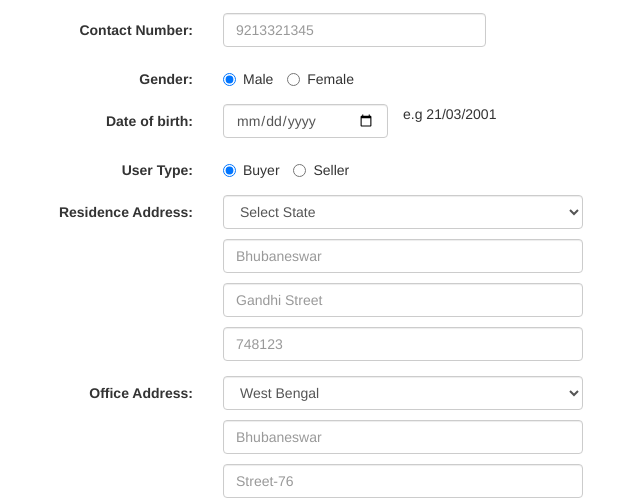
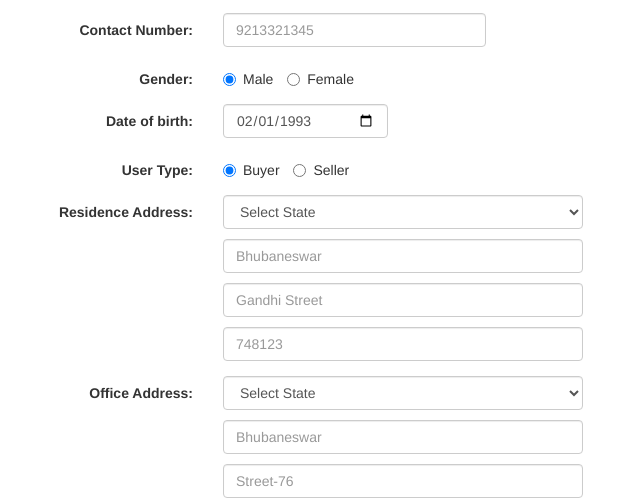
Before and after one commit to rakeshmindfire/BechDe, a PHP site: page /sign_up.php in a window 1280 px wide. Shown: the part 536-1038 px from the top of the page, without its empty margins (42-682 px from the left). Run offline with PHP 8.4, Linux system fonts and the light colour scheme; data that the repository does not hold is empty; some web fonts are replaced.

Commit message:
dropdown in php

```diff
--- a/sign_up.php
+++ b/sign_up.php
@@ -60,6 +60,7 @@
         <!-- /.container-fluid -->
     </nav>
 
+<!--
     <?php
 
     if($_POST)
@@ -72,6 +73,7 @@
     }
 
     ?>
+-->
 
     <section id="signupform">
     <div class="container">
@@ -154,20 +156,10 @@
          <div class="form-group">
           <label class="control-label col-sm-2" for="dob">Date of birth:</label>
           <div class="col-sm-2">
-            <input type="date" class="form-control" id="dob" value="" name="dob">
+            <input type="date" class="form-control" id="dob" name="dob"
+                   value="<?php echo $_POST["dob"] ? $_POST["dob"] : '1993-02-01';?>">
           </div>
 
-          <?php
-          if($_POST["dob"])
-          {
-               echo '<span>'.$_POST["dob"].'</span>';
-          }
-          else
-          {
-            echo '<span>e.g 21/03/2001</span>';
-          }
-
-           ?>
         </div>
 
         <div class="form-group">
@@ -185,48 +177,15 @@
 
           <div class="col-sm-4">
             <select class="form-control " id="res_addrstate" name="res_addrstate">
-                <option value="select res_addrstate" >Select State</option>
-                <option value="Andaman and Nicobar Islands" >Andaman and Nicobar Islands</option>
-                <option value="Andhra Pradesh" >Andhra Pradesh</option>
-                <option value="Arunachal Pradesh" >Arunachal Pradesh</option>
-                <option value="Assam" <?php echo ($_POST['res_addrstate'] && $_POST['res_addrstate'] === 'Assam') ? 'selected="selected"' : '';?>>Assam</option>
-                <option value="Bihar" >Bihar</option>
-                <option value="Chandigarh" >Chandigarh</option>
-                <option value="Chhattisgarh" >Chhattisgarh</option>
-                <option value="Dadra and Nagar Haveli" >Dadra and Nagar Haveli</option>
-                <option value="Daman and Diu" >Daman and Diu</option>
-                <option value="Delhi" >Delhi</option>
-                <option value="Goa" >Goa</option>
-                <option value="Gujarat" >Gujarat</option>
-                <option value="Haryana" >Haryana</option>
-                <option value="Himachal Pradesh" >Himachal Pradesh</option>
-                <option value="Jammu and Kashmir" >Jammu and Kashmir</option>
-                <option value="Jharkhand" >Jharkhand</option>
-                <option value="Karnataka" >Karnataka</option>
-                <option value="Kenmore" >Kenmore</option>
-                <option value="Kerala">Kerala</option>
-                <option value="Lakshadweep" >Lakshadweep</option>
-                <option value="Madhya Pradesh" >Madhya Pradesh</option>
-                <option value="Maharashtra" >Maharashtra</option>
-                <option value="Manipur" >Manipur</option>
-                <option value="Meghalaya" >Meghalaya</option>
-                <option value="Mizoram" >Mizoram</option>
-                <option value="Nagaland" >Nagaland</option>
-                <option value="Narora" >Narora</option>
-                <option value="Natwar" >Natwar</option>
-                <option value="Odisha" >Odisha</option>
-                <option value="Paschim Medinipur" >Paschim Medinipur</option>
-                <option value="Pondicherry" >Pondicherry</option>
-                <option value="Punjab" >Punjab</option>
-                <option value="Rajasthan" >Rajasthan</option>
-                <option value="Sikkim" >Sikkim</option>
-                <option value="Tamil Nadu" >Tamil Nadu</option>
-                <option value="Telangana" >Telangana</option>
-                <option value="Tripura" >Tripura</option>
-                <option value="Uttar Pradesh" >Uttar Pradesh</option>
-                <option value="Uttarakhand" >Uttarakhand</option>
-                <option value="Vaishali" >Vaishali</option>
-                <option value="West Bengal" >West Bengal</option>
+                <option value="" >Select State</option>
+                <?php
+                        foreach($states as $state_id => $state_name)
+                        {
+                            echo '<option value="'.$state_id.'" ';
+                            echo  ($_POST["res_addrstate"] && $_POST["res_addrstate"] == $state_id) ?'selected ':'';
+                            echo    '>'.$state_name.'</option>';
+                        }
+                    ?>
             </select>
           </div>
           <div class="clearfix"></div>
@@ -250,13 +209,13 @@
           <label class="control-label col-sm-2" for="ofc_addrstate">Office Address:</label>
 
           <div class="col-sm-4">
-            <select class="form-control " id="ofc_addrstate" name="ofc_addrstate">
+            <select class="form-control " id="ofc_addrstate" name="ofc_addrstate" selec>
                 <option value="" >Select State</option>
                     <?php
                         foreach($states as $state_id => $state_name)
                         {
                             echo '<option value="'.$state_id.'" ';
-                            echo  !($_POST["ofc_addrstate"] && $_POST["ofc_addrstate"] === $state_id) ?'selected="false"':'selected="true"';
+                            echo  ($_POST["ofc_addrstate"] && $_POST["ofc_addrstate"] == $state_id) ?'selected ':'';
                             echo    '>'.$state_name.'</option>';
                         }
                     ?>
@@ -291,10 +250,14 @@
         <div class="form-group">
           <label class="control-label col-sm-2" >Preferred Communication Medium:</label>
           <div class="col-sm-10 give_padding" >
-              <label class="checkbox-inline"><input type="checkbox" name="pref_comm[]" value="email" > Email</label>
-            <label class="checkbox-inline"><input type="checkbox" name="pref_comm[]" value="sms"> SMS</label>
-            <label class="checkbox-inline"><input type="checkbox" name="pref_comm[]" value="call"> Call</label>
-            <label class="checkbox-inline"><input type="checkbox" name="pref_comm[]" value="any"> ANY</label>
+              <label class="checkbox-inline"><input type="checkbox" name="pref_comm[]" value="email"
+                    <?php echo $_POST["pref_comm"] && in_array("email",$_POST["pref_comm"]) ? ' checked':''?> > Email</label>
+            <label class="checkbox-inline"><input type="checkbox" name="pref_comm[]" value="sms"
+                    <?php echo $_POST["pref_comm"] && in_array("sms",$_POST["pref_comm"]) ? ' checked':''?>> SMS</label>
+            <label class="checkbox-inline"><input type="checkbox" name="pref_comm[]" value="call"
+                    <?php echo $_POST["pref_comm"] && in_array("call",$_POST["pref_comm"]) ? ' checked':''?>> Call</label>
+            <label class="checkbox-inline"><input type="checkbox" name="pref_comm[]" value="any"
+                    <?php echo $_POST["pref_comm"] && in_array("any",$_POST["pref_comm"]) ? ' checked':''?>> ANY</label>
           </div>
         </div>
 
```
